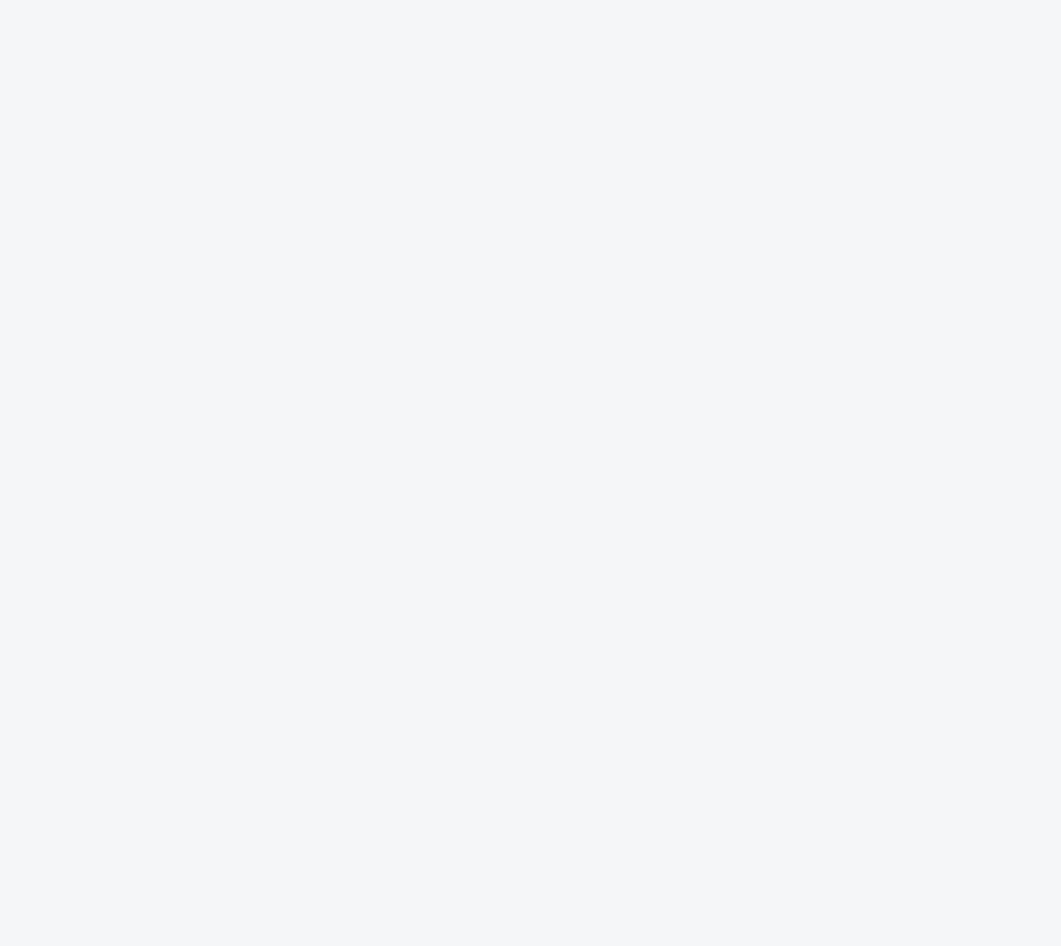
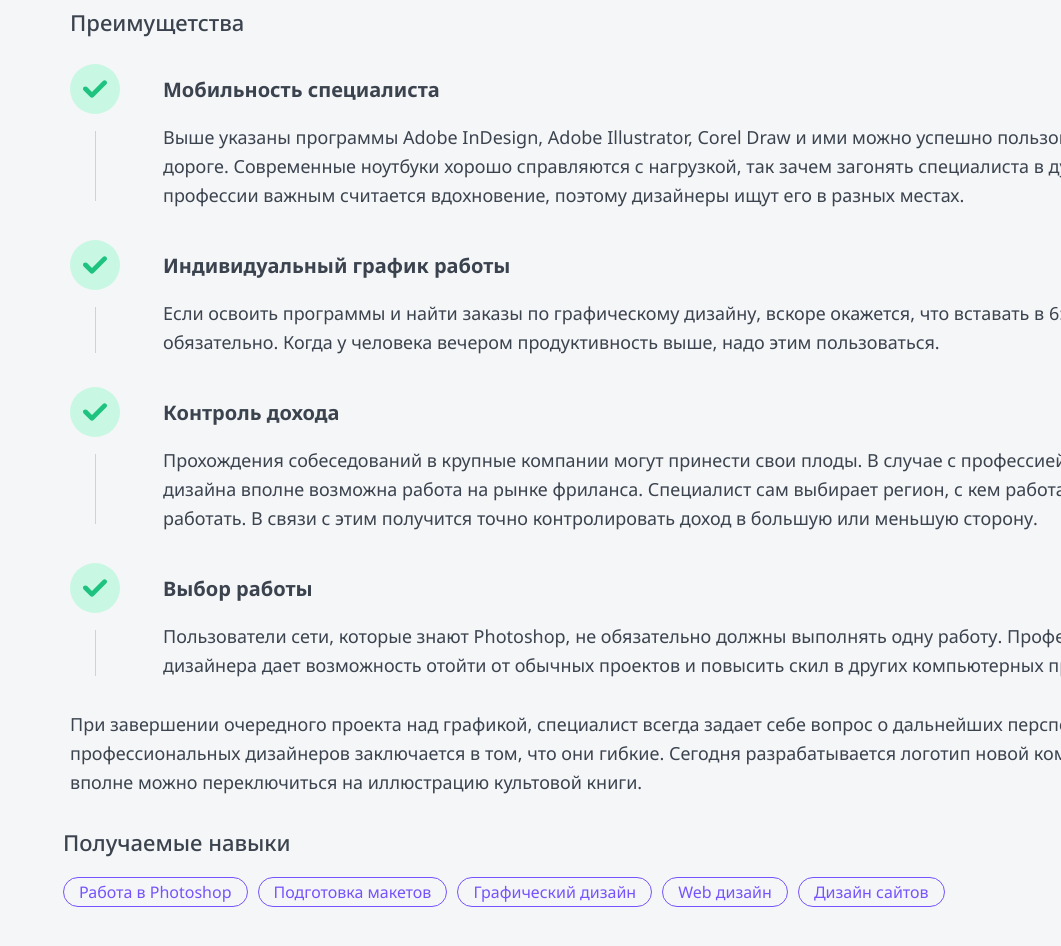
Before and after one commit to nik12224/owl-top, a React (Create React App) app: page / in a window 1280 px wide. Shown: the part 1240-2186 px from the top of the page, without its empty margins (219-1280 px from the left). Before the commit the page ends 1300 px from the top, so only its background shows below. Built offline with nearby package versions, Linux system fonts and the light colour scheme.

Commit message:
Добавяет блок преимущества и стилизует

```diff
--- a/src/components/Advantages/Advantages.tsx
+++ b/src/components/Advantages/Advantages.tsx
@@ -1,7 +1,147 @@
-import React from 'react'
-
 const Advantages = () => {
-	return <div>Advantages</div>
+	return (
+		<section className="advantages">
+			<h2>Преимущетства</h2>
+			<div className="advantages__container">
+				<div className="advantages__item">
+					<div className="advantages__check">
+						<span>
+							<svg
+								width="24"
+								height="24"
+								viewBox="0 0 24 24"
+								fill="none"
+								xmlns="http://www.w3.org/2000/svg">
+								<g clip-path="url(#clip0_1_177)">
+									<path
+										d="M23.297 7.3684L10.636 20.0285C9.6984 20.9663 8.17753 20.9663 7.23908 20.0285L0.703378 13.4923C-0.234541 12.5546 -0.234541 11.0336 0.703378 10.0956C1.64147 9.15754 3.16223 9.15754 4.09991 10.0953L8.93803 14.9335L19.8999 3.97151C20.838 3.03341 22.3589 3.03412 23.2966 3.97151C24.2344 4.90943 24.2344 6.42995 23.297 7.3684Z"
+										fill="#1DC37E"
+									/>
+								</g>
+								<defs>
+									<clipPath id="clip0_1_177">
+										<rect width="24" height="24" fill="white" />
+									</clipPath>
+								</defs>
+							</svg>
+						</span>
+					</div>
+					<div className="advantages__text">
+						<h3>Мобильность специалиста</h3>
+						<p>
+							Выше указаны программы Adobe InDesign, Adobe Illustrator, Corel Draw и ими можно
+							успешно пользоваться дома или в дороге. Современные ноутбуки хорошо справляются с
+							нагрузкой, так зачем загонять специалиста в душный офис. В этой профессии важным
+							считается вдохновение, поэтому дизайнеры ищут его в разных местах.
+						</p>
+					</div>
+				</div>
+				<div className="advantages__item">
+					<div className="advantages__check">
+						<span>
+							<svg
+								width="24"
+								height="24"
+								viewBox="0 0 24 24"
+								fill="none"
+								xmlns="http://www.w3.org/2000/svg">
+								<g clip-path="url(#clip0_1_177)">
+									<path
+										d="M23.297 7.3684L10.636 20.0285C9.6984 20.9663 8.17753 20.9663 7.23908 20.0285L0.703378 13.4923C-0.234541 12.5546 -0.234541 11.0336 0.703378 10.0956C1.64147 9.15754 3.16223 9.15754 4.09991 10.0953L8.93803 14.9335L19.8999 3.97151C20.838 3.03341 22.3589 3.03412 23.2966 3.97151C24.2344 4.90943 24.2344 6.42995 23.297 7.3684Z"
+										fill="#1DC37E"
+									/>
+								</g>
+								<defs>
+									<clipPath id="clip0_1_177">
+										<rect width="24" height="24" fill="white" />
+									</clipPath>
+								</defs>
+							</svg>
+						</span>
+					</div>
+					<div className="advantages__text">
+						<h3>Индивидуальный график работы</h3>
+						<p>
+							Если освоить программы и найти заказы по графическому дизайну, вскоре окажется, что
+							вставать в 6:00 вовсе не обязательно. Когда у человека вечером продуктивность выше,
+							надо этим пользоваться.
+						</p>
+					</div>
+				</div>
+				<div className="advantages__item">
+					<div className="advantages__check">
+						<span>
+							<svg
+								width="24"
+								height="24"
+								viewBox="0 0 24 24"
+								fill="none"
+								xmlns="http://www.w3.org/2000/svg">
+								<g clip-path="url(#clip0_1_177)">
+									<path
+										d="M23.297 7.3684L10.636 20.0285C9.6984 20.9663 8.17753 20.9663 7.23908 20.0285L0.703378 13.4923C-0.234541 12.5546 -0.234541 11.0336 0.703378 10.0956C1.64147 9.15754 3.16223 9.15754 4.09991 10.0953L8.93803 14.9335L19.8999 3.97151C20.838 3.03341 22.3589 3.03412 23.2966 3.97151C24.2344 4.90943 24.2344 6.42995 23.297 7.3684Z"
+										fill="#1DC37E"
+									/>
+								</g>
+								<defs>
+									<clipPath id="clip0_1_177">
+										<rect width="24" height="24" fill="white" />
+									</clipPath>
+								</defs>
+							</svg>
+						</span>
+					</div>
+					<div className="advantages__text">
+						<h3>Контроль дохода</h3>
+						<p>
+							Прохождения собеседований в крупные компании могут принести свои плоды. В случае с
+							профессией графического дизайна вполне возможна работа на рынке фриланса. Специалист
+							сам выбирает регион, с кем работать и сколько работать. В связи с этим получится точно
+							контролировать доход в большую или меньшую сторону.
+						</p>
+					</div>
+				</div>
+				<div className="advantages__item">
+					<div className="advantages__check">
+						<span>
+							<svg
+								width="24"
+								height="24"
+								viewBox="0 0 24 24"
+								fill="none"
+								xmlns="http://www.w3.org/2000/svg">
+								<g clip-path="url(#clip0_1_177)">
+									<path
+										d="M23.297 7.3684L10.636 20.0285C9.6984 20.9663 8.17753 20.9663 7.23908 20.0285L0.703378 13.4923C-0.234541 12.5546 -0.234541 11.0336 0.703378 10.0956C1.64147 9.15754 3.16223 9.15754 4.09991 10.0953L8.93803 14.9335L19.8999 3.97151C20.838 3.03341 22.3589 3.03412 23.2966 3.97151C24.2344 4.90943 24.2344 6.42995 23.297 7.3684Z"
+										fill="#1DC37E"
+									/>
+								</g>
+								<defs>
+									<clipPath id="clip0_1_177">
+										<rect width="24" height="24" fill="white" />
+									</clipPath>
+								</defs>
+							</svg>
+						</span>
+					</div>
+					<div className="advantages__text">
+						<h3>Выбор работы</h3>
+						<p>
+							Пользователи сети, которые знают Photoshop, не обязательно должны выполнять одну
+							работу. Профессия графического дизайнера дает возможность отойти от обычных проектов и
+							повысить скил в других компьютерных программах.
+						</p>
+					</div>
+				</div>
+				<p className="advantages__explanation">
+					При завершении очередного проекта над графикой, специалист всегда задает себе вопрос о
+					дальнейших перспективах. Отличие профессиональных дизайнеров заключается в том, что они
+					гибкие. Сегодня разрабатывается логотип новой компании, а завтра вполне можно
+					переключиться на иллюстрацию культовой книги.
+				</p>
+			</div>
+		</section>
+	)
 }
 
 export default Advantages
--- a/src/components/Course/Course.tsx
+++ b/src/components/Course/Course.tsx
@@ -1,8 +1,10 @@
 import React from 'react'
 import logo from '../../assets/rectangle.png'
 import avatar from '../../assets/avatar.svg'
+import Vacansy from '../Vacansy/Vacansy'
+import Advantages from '../Advantages/Advantages'
 import '../../scss/app.scss'
-import Vacansy from '../Vacansy/Vacansy'
+import Skills from '../Skills/Skills'
 
 const Course: React.FC = () => {
 	return (
@@ -223,6 +225,8 @@ const Course: React.FC = () => {
 				</form>
 			</div>
 			<Vacansy />
+			<Advantages />
+			<Skills />
 		</div>
 	)
 }
--- a/src/components/Skills/Skills.tsx
+++ b/src/components/Skills/Skills.tsx
@@ -1,7 +1,16 @@
-import React from 'react'
-
 const Skills = () => {
-	return <div>Skills</div>
+	return (
+		<section className="skills">
+			<h2>Получаемые навыки</h2>
+			<div className="skills__container">
+				<span>Работа в Photoshop</span>
+				<span>Подготовка макетов</span>
+				<span>Графический дизайн</span>
+				<span>Web дизайн</span>
+				<span>Дизайн сайтов</span>
+			</div>
+		</section>
+	)
 }
 
 export default Skills
--- /dev/null
+++ b/src/scss/components/_advantages.scss
@@ -0,0 +1,73 @@
+.advantages {
+	padding-top: 47px;
+	padding-left: 7px;
+	padding-right: 18px;
+
+	h2 {
+		font-weight: 500;
+		font-size: 22px;
+		line-height: 30px;
+		margin-bottom: 27px;
+	}
+
+	&__item {
+		display: flex;
+		justify-content: space-between;
+
+		&:not(:last-child) {
+			margin-bottom: 30px;
+		}
+	}
+
+	&__check {
+		position: relative;
+		width: 100%;
+		max-width: 50px;
+
+		span {
+			display: flex;
+			align-items: center;
+			justify-content: center;
+			width: 50px;
+			height: 50px;
+			background-color: #c8f8e4;
+			border-radius: 50%;
+		}
+	}
+
+	&__text {
+		width: 100%;
+		max-width: 1082px;
+		padding-top: 12px;
+
+		h3 {
+			font-weight: 700;
+			font-size: 20px;
+			line-height: 27px;
+			margin-bottom: 20px;
+		}
+
+		p {
+			font-weight: 400;
+			font-size: 18px;
+			line-height: 29px;
+			position: relative;
+
+			&::after {
+				content: '';
+				position: absolute;
+				width: 1px;
+				height: 80%;
+				background-color: #d2d2d2;
+				top: 8px;
+				left: -68px;
+			}
+		}
+	}
+
+	&__explanation {
+		font-weight: 400;
+		font-size: 18px;
+		line-height: 29px;
+	}
+}
--- a/src/scss/components/_all.scss
+++ b/src/scss/components/_all.scss
@@ -4,3 +4,5 @@
 @import './comments.scss';
 @import './form.scss';
 @import './vacansy.scss';
+@import './advantages.scss';
+@import './skills.scss';
--- /dev/null
+++ b/src/scss/components/_skills.scss
@@ -0,0 +1,24 @@
+.skills {
+	padding-top: 30px;
+
+	h2 {
+		font-weight: 500;
+		font-size: 22px;
+		line-height: 30px;
+		margin-bottom: 20px;
+	}
+
+	&__container {
+		display: flex;
+		column-gap: 10px;
+
+		span {
+			display: block;
+			border: 1px solid #7653fc;
+			border-radius: 20px;
+			color: #7653fc;
+			min-height: 22px;
+			padding: 3px 15px;
+		}
+	}
+}
```
